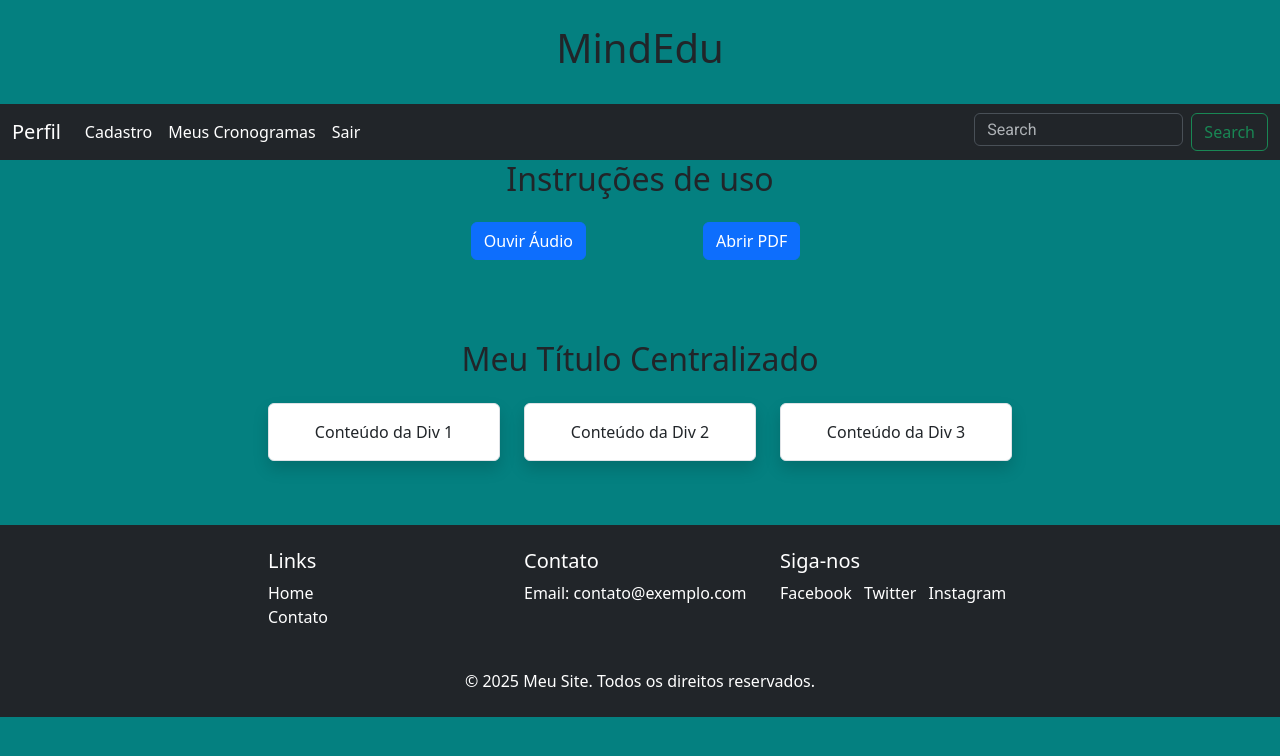
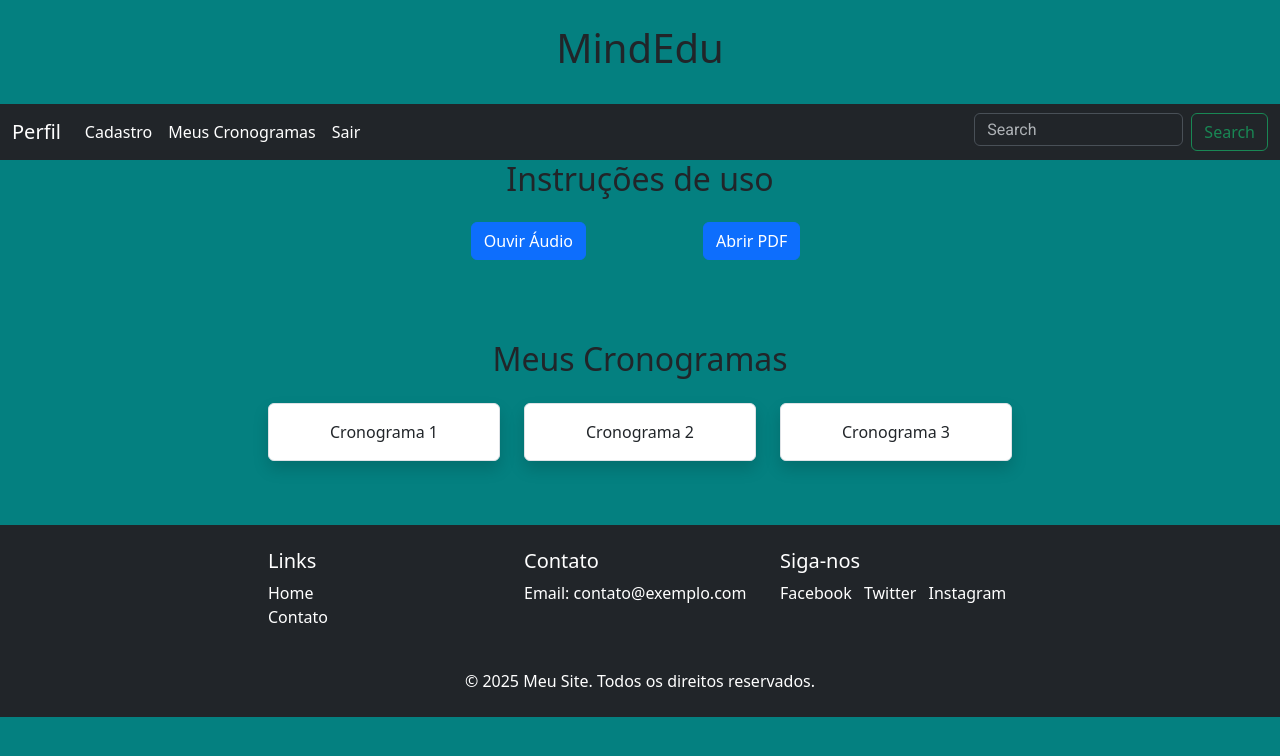
Before and after one commit to ValentimLeonardo/MindEdu, a React (Vite) app: page /homePage in a window 1280 px wide. Shown: the top 756 px of the page. Built offline with nearby package versions, Linux system fonts and the light colour scheme.

Commit message:
Update homePage.jsx

```diff
--- a/src/pages/Homepage/homePage.jsx
+++ b/src/pages/Homepage/homePage.jsx
@@ -32,21 +32,21 @@ const HomePage = () => {
           </div>
         </div>
         <div className="container text-center my-5">
-          <h2>Meu Título Centralizado</h2>
+          <h2>Meus Cronogramas</h2>
           <div className="row mt-4">
             <div className="col-md-4 mb-3">
               <div className="p-3 bg-white border rounded shadow">
-                Conteúdo da Div 1
+                Cronograma 1
               </div>
             </div>
             <div className="col-md-4 mb-3">
               <div className="p-3 bg-white border rounded shadow">
-                Conteúdo da Div 2
+                Cronograma 2
               </div>
             </div>
             <div className="col-md-4 mb-3">
               <div className="p-3 bg-white border rounded shadow">
-                Conteúdo da Div 3
+                Cronograma 3
               </div>
             </div>
           </div>
```
